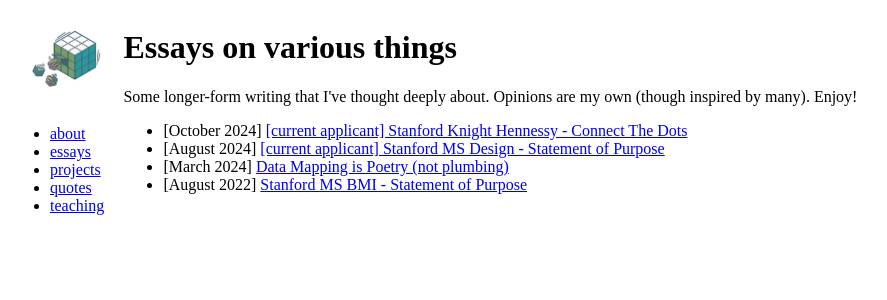
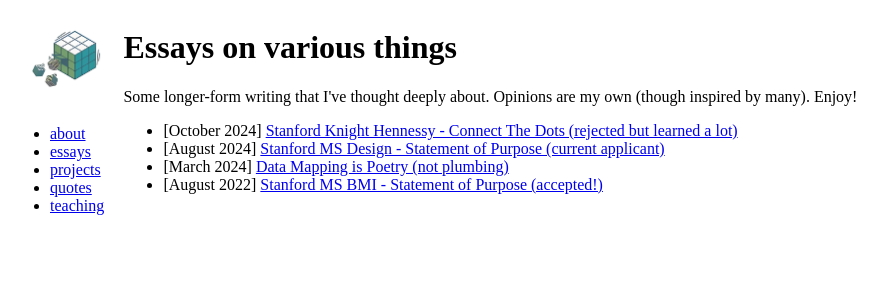
Before and after one commit to ericpan64/ericpan64.github.io, a SvelteKit app in the folder app/: page /essays in a window 1280 px wide. Shown: the top 300 px of the page, without its empty margins (15-902 px from the left). Built offline with nearby package versions, Linux system fonts and the light colour scheme.

Commit message:
Add KH update

```diff
--- a/app/src/routes/essays/+page.svelte
+++ b/app/src/routes/essays/+page.svelte
@@ -33,12 +33,12 @@
     <ul>
         <li>
             [October 2024] <a href="/essays/2024-10_KH-SOP"
-                >[current applicant] Stanford Knight Hennessy - Connect The Dots
+                >Stanford Knight Hennessy - Connect The Dots (rejected but learned a lot)
             </a>
         </li>
         <li>
             [August 2024] <a href="/essays/2024-8_MS-Design-SOP"
-                >[current applicant] Stanford MS Design - Statement of Purpose</a
+                >Stanford MS Design - Statement of Purpose (current applicant)</a
             >
         </li>
         <li>
@@ -48,7 +48,7 @@
         </li>
         <li>
             [August 2022] <a href="/essays/2022-8_MS-BMI-SOP"
-                >Stanford MS BMI - Statement of Purpose</a
+                >Stanford MS BMI - Statement of Purpose (accepted!)</a
             >
         </li>
     </ul>
```
Also changed, not shown: app/static/writing/essays/2024-10_KH-SOP.md (+1 -1 lines).
